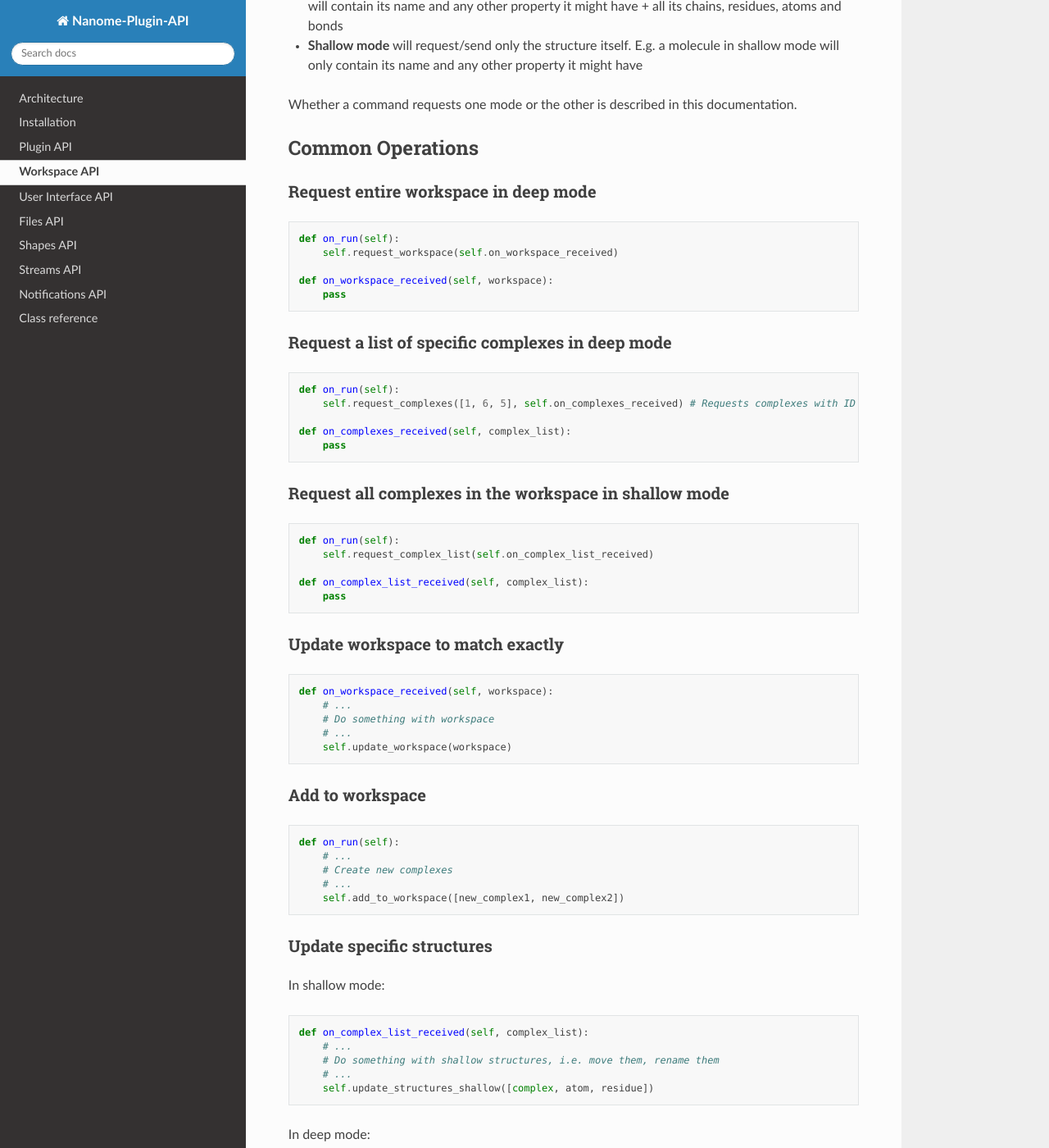
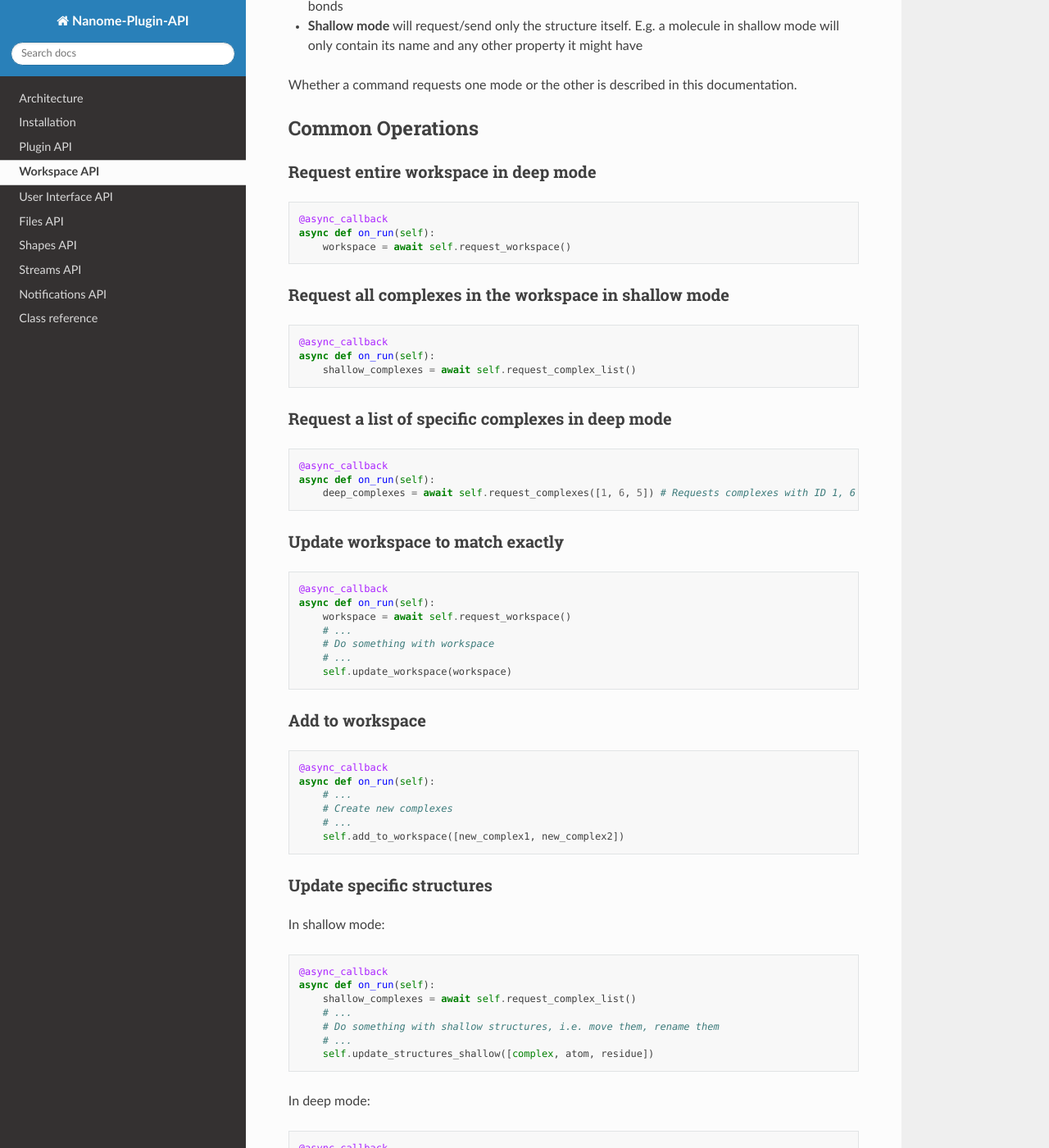
Before and after one commit to nanome-ai/nanome-lib, a Sphinx documentation site: the page built from doc/source/workspace.rst, in a window 1280 px wide and 1400 px high, scrolled down 979 px. Shown: the whole window at 82% size. Built offline with Sphinx 7.4.7 and the Read the Docs theme 2.0.0, drawn with Linux system fonts in a browser that asks for light colours; pages that are not in the unit, such as notebooks, are missing from menus; some of the changed text lies outside the part shown.

Commit message:
Update workspace docs to use async/await

```diff
--- a/doc/source/workspace.rst
+++ b/doc/source/workspace.rst
@@ -8,13 +8,15 @@ Structure hierarchy
 
 Molecular structures are organized like so:
 
-- **Workspace**
-- ----**Complex**
-- -------- **Molecule**
-- -------------- **Chain**
-- -------------------- **Residue**
-- -------------------------- **Atom**
-- -------------------------- **Bond**
+.. code-block:: none
+
+    - Workspace
+        - Complex
+            - Molecule
+                - Chain
+                    - Residue
+                        - Atom
+                        - Bond
 
 A complex is a group of molecules and has a position and rotation. In Nanome, the user can switch between the
 molecules of a complex using the frame slider, in the information menu.
@@ -56,41 +58,36 @@ Request entire workspace in deep mode
 
 .. code-block:: python
 
-    def on_run(self):
-        self.request_workspace(self.on_workspace_received)
+    @async_callback
+    async def on_run(self):
+        workspace = await self.request_workspace()
 
-    def on_workspace_received(self, workspace):
-        pass
+Request all complexes in the workspace in shallow mode
+======================================================
 
+.. code-block:: python
+
+    @async_callback
+    async def on_run(self):
+        shallow_complexes = await self.request_complex_list()
 
 Request a list of specific complexes in deep mode
 =================================================
 
 .. code-block:: python
 
-    def on_run(self):
-        self.request_complexes([1, 6, 5], self.on_complexes_received) # Requests complexes with ID 1, 6 and 5
-
-    def on_complexes_received(self, complex_list):
-        pass
-
-Request all complexes in the workspace in shallow mode
-======================================================
-
-.. code-block:: python
-
-    def on_run(self):
-        self.request_complex_list(self.on_complex_list_received)
-
-    def on_complex_list_received(self, complex_list):
-        pass
+    @async_callback
+    async def on_run(self):
+        deep_complexes = await self.request_complexes([1, 6, 5]) # Requests complexes with ID 1, 6 and 5
 
 Update workspace to match exactly
 =================================
 
 .. code-block:: python
 
-    def on_workspace_received(self, workspace):
+    @async_callback
+    async def on_run(self):
+        workspace = await self.request_workspace()
         # ...
         # Do something with workspace
         # ...
@@ -101,7 +98,8 @@ Add to workspace
 
 .. code-block:: python
 
-    def on_run(self):
+    @async_callback
+    async def on_run(self):
         # ...
         # Create new complexes
         # ...
@@ -114,7 +112,9 @@ In shallow mode:
 
 .. code-block:: python
 
-    def on_complex_list_received(self, complex_list):
+    @async_callback
+    async def on_run(self):
+        shallow_complexes = await self.request_complex_list()
         # ...
         # Do something with shallow structures, i.e. move them, rename them
         # ...
@@ -124,7 +124,9 @@ In deep mode:
 
 .. code-block:: python
 
-    def on_workspace_received(self, complex_list):
+    @async_callback
+    async def on_run(self):
+        deep_complexes = await self.request_complexes([1, 6, 5])
         # ...
         # Do something with deep structures, i.e. move them, rename them
         # ...
```
